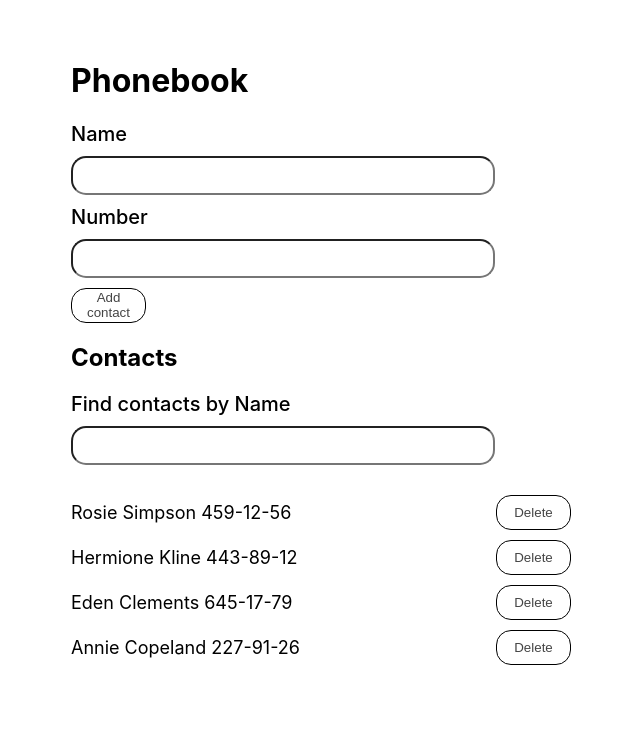
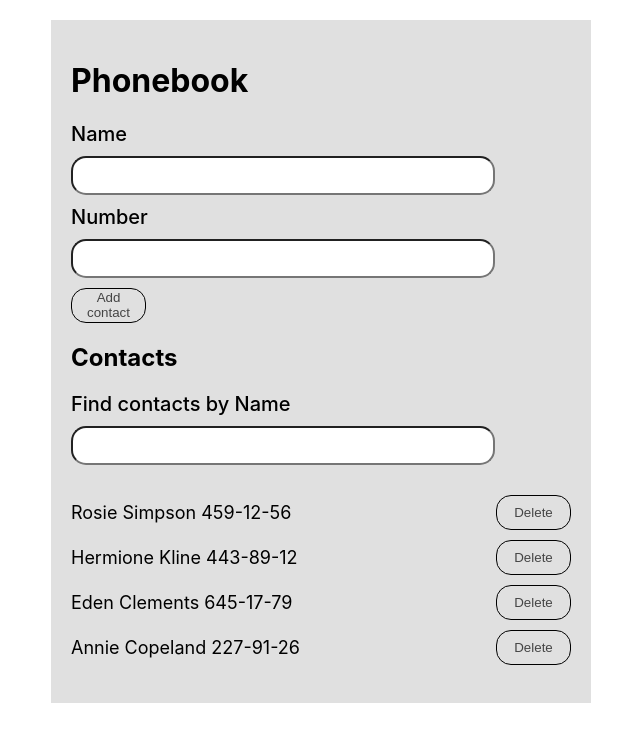
Before and after one commit to VovaRubakha/goit-react-hw-03-phonebook, a React (Create React App) app: page / in a window 1280 px wide. Shown: the top 742 px of the page, without its empty margins (319-959 px from the left). Built offline with nearby package versions, Linux system fonts and the light colour scheme.

Commit message:
bg color

```diff
--- a/src/components/App.module.css
+++ b/src/components/App.module.css
@@ -4,4 +4,5 @@
   margin-left: auto;
   margin-right: auto;
   padding: 20px;
+  background-color: rgb(224, 224, 224);
 }
```
